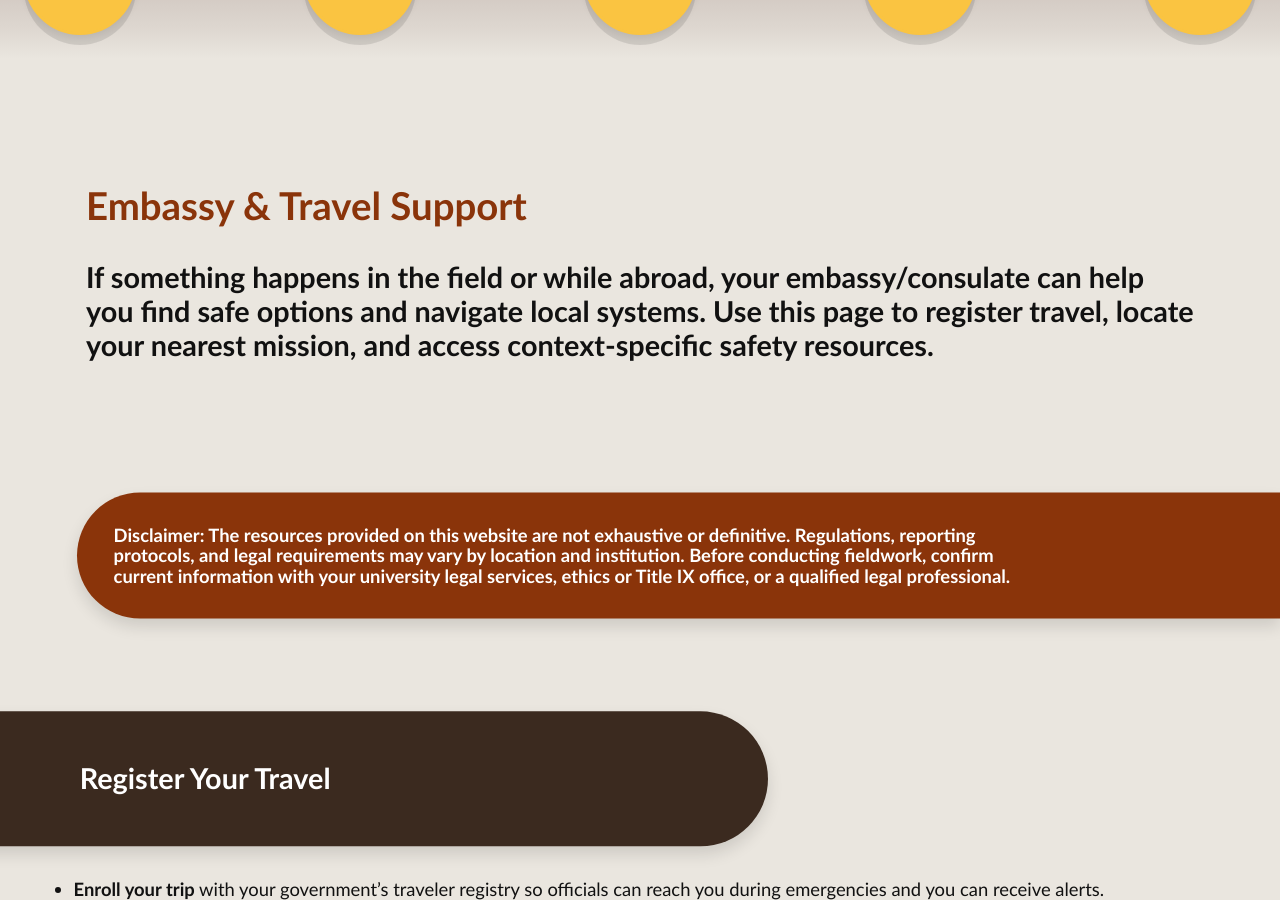
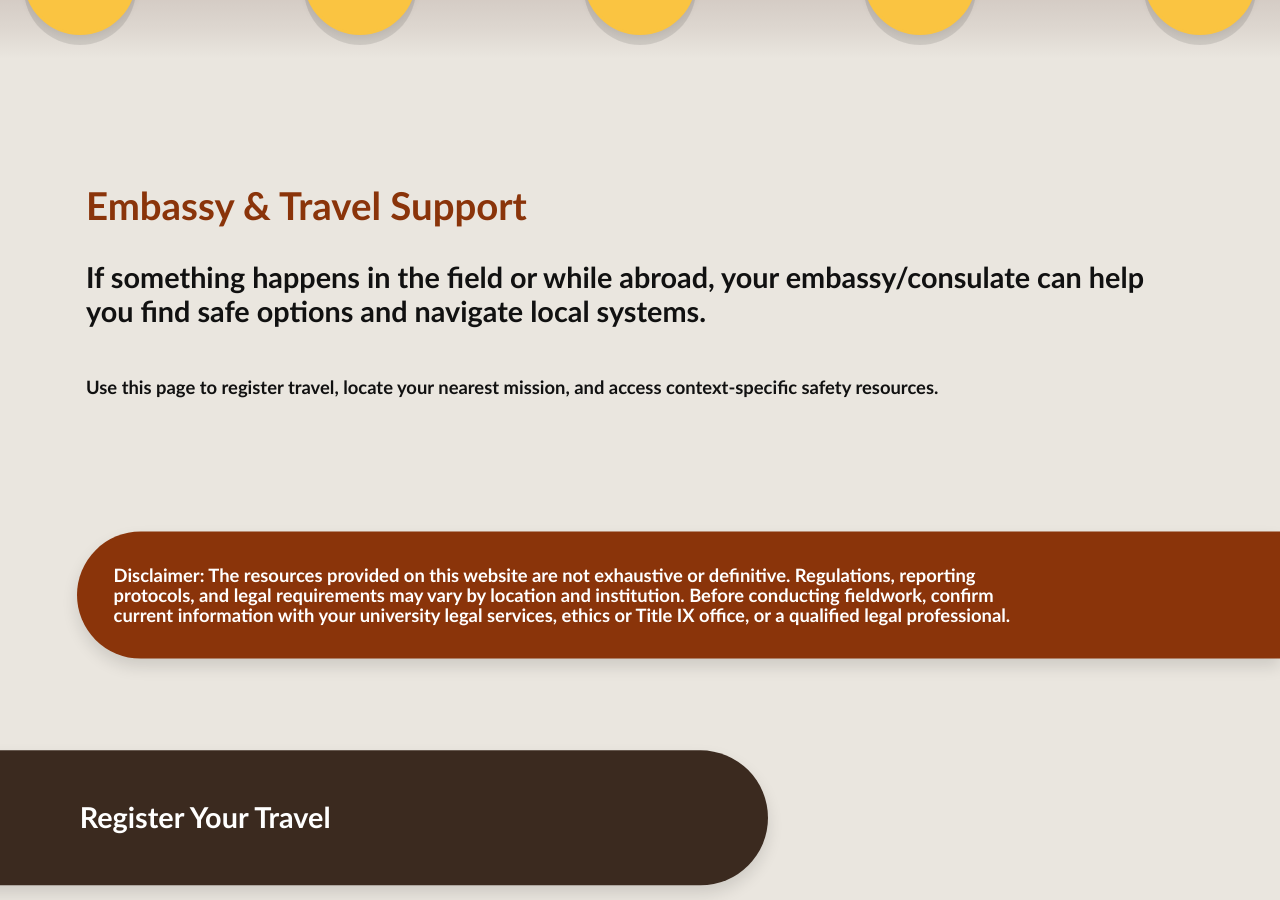
Before and after one commit to AnthroSafetyWarrior/GoldenTrowelProject, a Jekyll site: the page built from _pages/embassy.html, in a window 1280 px wide and 900 px high, scrolled down 575 px. Built offline with Jekyll 4.4.1, drawn with Linux system fonts in a browser that asks for light colours.

Commit message:
updating name

```diff
--- a/_pages/embassy.html
+++ b/_pages/embassy.html
@@ -163,8 +163,9 @@ hero_tint: .40                        # optional (0–1: higher = more maroon ov
   <div class="intro-title">
     <h1><strong>Embassy & Travel Support</strong></h1>
 <br>
-    <h2 style="font-weight:600;">If something happens in the field or while abroad, your embassy/consulate can help you find safe options and navigate local systems. Use this page to register travel, locate your nearest mission, and access context-specific safety resources.
-    </h2>
+    <h2 style="font-weight:600;">If something happens in the field or while abroad, your embassy/consulate can help you find safe options and navigate local systems.<h2>
+<br>
+<p>Use this page to register travel, locate your nearest mission, and access context-specific safety resources.</p>
   </div>
 </section>
 
@@ -190,13 +191,17 @@ hero_tint: .40                        # optional (0–1: higher = more maroon ov
 <!-- 3) LOCAte — pillband -->
 <section class="section">
 <h2 class="pillhead pill--slate pill--clip-right">Locate your embassy or consulate in your research area</h2>
+</section>
+
+<section class="section intro">
+  <div class="intro-title">
 <p class="lede-note" style="max-width:70ch;margin:.6rem 0 0;">
     Each country panel includes: <strong>International embassy locations</strong>,
     a snapshot of <strong>LGBTQ+ rights</strong>, <strong>general safety</strong> contacts/resources,
     and <strong>culture &amp; etiquette</strong> tips for fieldwork.
   </p>
+</div>
 </section>
-
 
      <section class="section section--flush">
     <div class="country-section">
```
